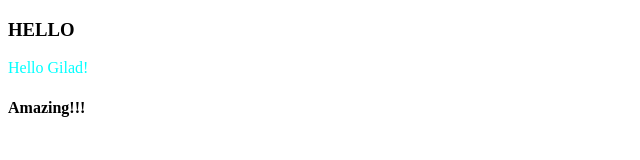
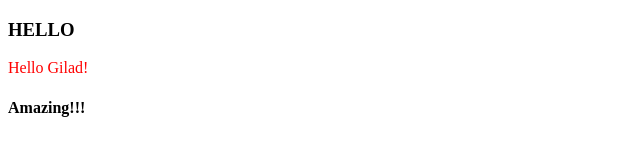
Before and after one commit to GiladMeirson/Tirgol, a plain HTML site: page index.html in a window 1280 px wide. Shown: the whole page, without its empty margins (0-640 px from the left). Drawn offline with Linux system fonts and the light colour scheme.

Commit message:
Update index.html

```diff
--- a/index.html
+++ b/index.html
@@ -7,7 +7,7 @@
   </head>
   <body>
     <h3>HELLO</h3>
-    <p style="color: aqua">Hello Gilad!</p>
+    <p style="color: red">Hello Gilad!</p>
     <h4>Amazing!!!</h4>
   </body>
 </html>
```
